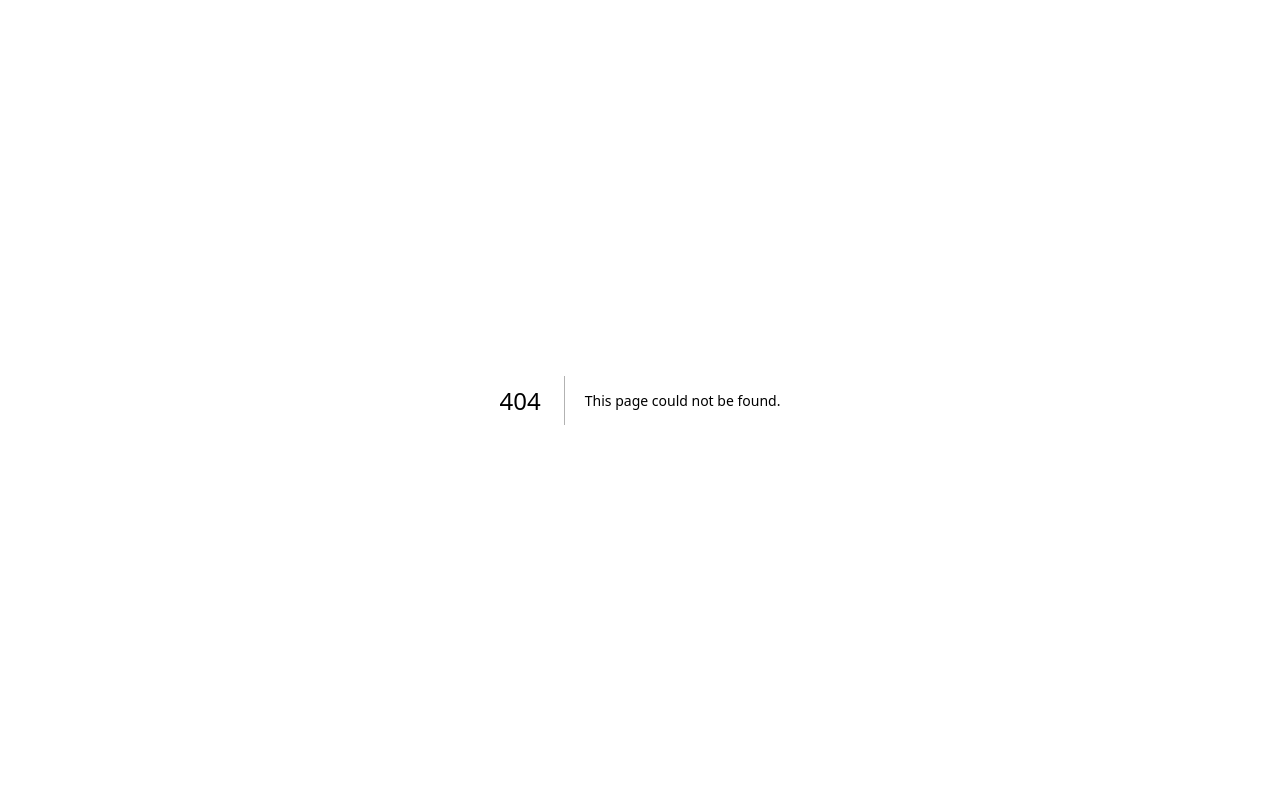
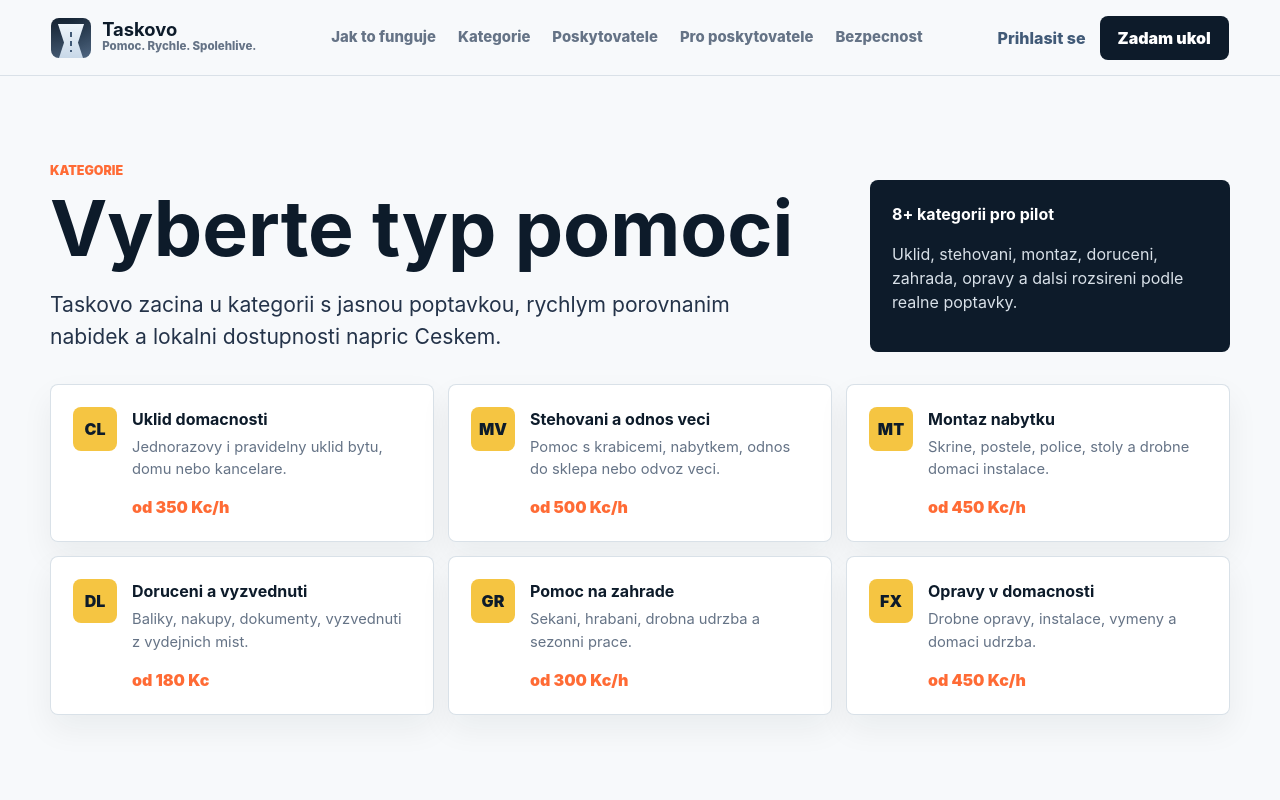
Before and after one commit to kaziodimm/taskovo-app, a Next.js app: page /kategorie in a window 1280 px wide. Before the commit this address had no page. Shown: the top 800 px of the page. Built offline with nearby package versions, Linux system fonts and the light colour scheme.

Commit message:
Add categories marketplace page

```diff
--- /dev/null
+++ b/app/kategorie/page.tsx
@@ -0,0 +1,29 @@
+import { CategoryCard } from "@/components/CategoryCard";
+import { Footer } from "@/components/Footer";
+import { Header } from "@/components/Header";
+import { marketplaceCategories } from "@/lib/marketplace-data";
+
+export default function CategoriesPage() {
+  return (
+    <>
+      <Header />
+      <main className="page-shell">
+        <section className="page-hero">
+          <div>
+            <p className="kicker">Kategorie</p>
+            <h1 className="page-title">Vyberte typ pomoci</h1>
+            <p className="hero-lead">Taskovo zacina u kategorii s jasnou poptavkou, rychlym porovnanim nabidek a lokalni dostupnosti napric Ceskem.</p>
+          </div>
+          <div className="page-hero-card">
+            <strong>8+ kategorii pro pilot</strong>
+            <p>Uklid, stehovani, montaz, doruceni, zahrada, opravy a dalsi rozsireni podle realne poptavky.</p>
+          </div>
+        </section>
+        <div className="category-grid">
+          {marketplaceCategories.map((category) => <CategoryCard key={category.slug} category={category} />)}
+        </div>
+      </main>
+      <Footer />
+    </>
+  );
+}
```
